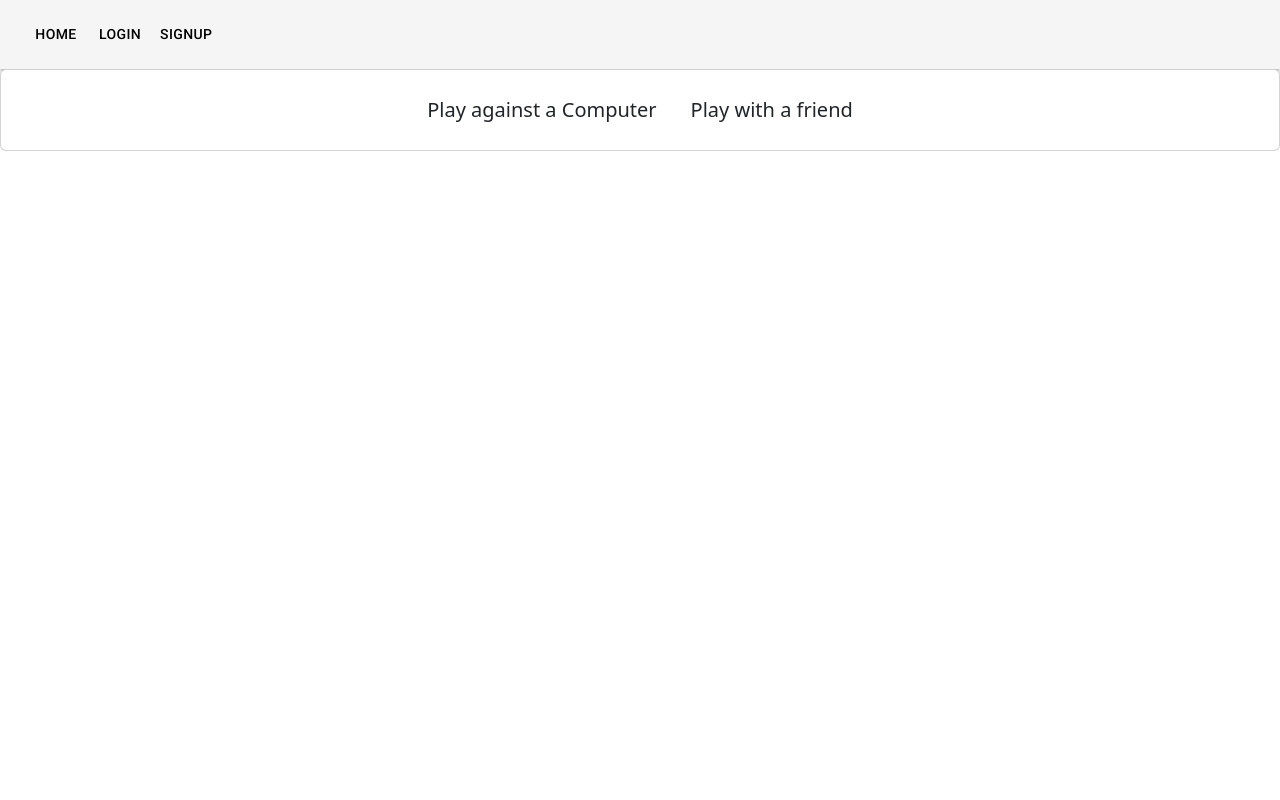
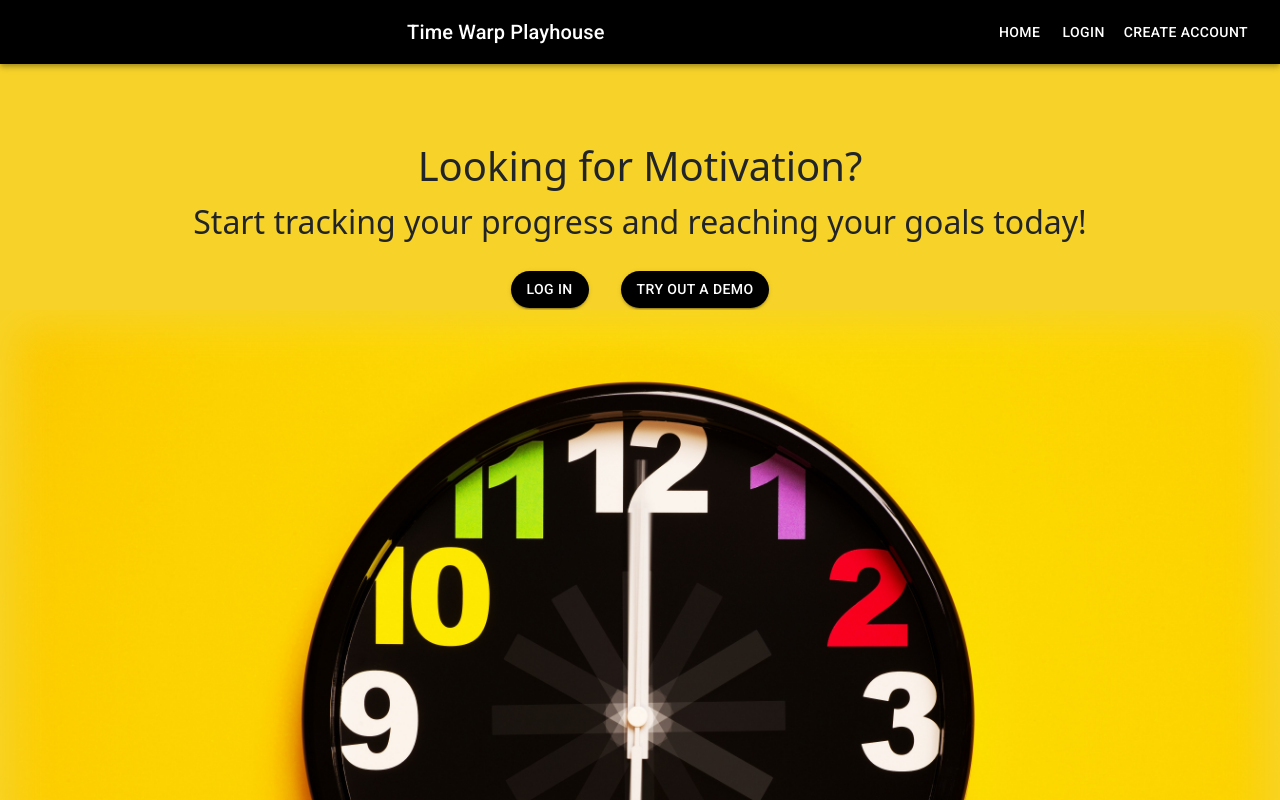
Before and after one commit to DLMedeiro/code-playground, a React (Create React App) app: page / in a window 1280 px wide. Shown: the top 800 px of the page. Built offline with nearby package versions, Linux system fonts and the light colour scheme.

Commit message:
update home page

```diff
--- a/package.json
+++ b/package.json
@@ -26,6 +26,7 @@
     "react-scripts": "^5.0.1",
     "reactstrap": "^9.1.5",
     "redux": "^4.2.0",
+    "sass": "^1.62.1",
     "web-vitals": "^2.1.4"
   },
   "scripts": {
--- a/src/App.js
+++ b/src/App.js
@@ -1,5 +1,5 @@
 import "bootstrap/dist/css/bootstrap.min.css";
-// import "./Styles/App.css";
+import "./Styles/App.css";
 // import "./Styles/index.css";
 // import "./Styles/Navbar.css";
 // import "./Styles/Toast.css";
--- a/src/Components/Home.js
+++ b/src/Components/Home.js
@@ -1,49 +1,63 @@
-import React, { Component } from "react";
+import React from "react";
 import { Link } from "react-router-dom";
-import { useDispatch } from "react-redux";
-import { gameActions } from "../store/game-slice";
-import { player1Actions } from "../store/player1-slice";
-import { player2Actions } from "../store/player2-slice";
-import { Card, CardBody } from "reactstrap";
+import Box from "@mui/material/Box";
+import Grid from "@mui/material/Grid";
+import Button from "@mui/material/Button";
+import "../Styles/imageFade.scss";
 
-function Home() {
-  const dispatch = useDispatch();
+import HeroImage from "../images/pexels-stas-knop-3283142 (1).jpg";
+import axios from "axios";
 
-  const setComputer = () => {
-    dispatch(gameActions.addPlayer({ player1: "Computer" }));
-  };
+export default function Home() {
+  return (
+    <Grid
+      container
+      spacing={0}
+      sx={{
+        padding: "78px 0",
+        height: "90vh",
+        display: "flex",
+        // flexDirection: 'column', -> not needed?
+        alignItems: "center",
+        justifyContent: "center",
+      }}
+    >
+      <Grid item xs={12} sx={{ fontSize: "2rem" }}>
+        <h1>Looking for Motivation?</h1>
+        <p>Start tracking your progress and reaching your goals today!</p>
 
-  const resetPlayers = () => {
-    dispatch(gameActions.removePlayers());
-    dispatch(player1Actions.removePlayer());
-    dispatch(player2Actions.removePlayer());
-  };
-
-  return (
-    <Card>
-      <CardBody className="text-center">
-        <Link
-          id="btn-main"
-          role="button"
-          className="btn btn-lg btn-block"
-          to="/newGame"
-          onClick={setComputer}
-        >
-          Play against a Computer
+        <Link to="login" style={{ textDecoration: "none", margin: "1rem" }}>
+          <Button
+            variant="contained"
+            sx={{
+              mt: 3,
+              mb: 2,
+              borderRadius: "40px",
+              margin: "0 auto",
+            }}
+          >
+            Log In
+          </Button>
         </Link>
-        <Link
-          id="btn-main"
-          role="button"
-          className="btn btn-lg btn-block"
-          to="/newGame"
-          // Render GameSetup
-          onClick={resetPlayers}
-        >
-          Play with a friend
+        <Link to="demo" style={{ textDecoration: "none", margin: "1rem" }}>
+          <Button
+            variant="contained"
+            sx={{
+              mt: 3,
+              mb: 2,
+              borderRadius: "40px",
+              margin: "0 auto",
+            }}
+          >
+            Try out a demo
+          </Button>
         </Link>
-      </CardBody>
-    </Card>
+      </Grid>
+      <Grid item xs={12}>
+        <span className="faded faded-all">
+          <img src={HeroImage} alt="bored dog" style={{ width: "100%" }}></img>
+        </span>
+      </Grid>
+    </Grid>
   );
 }
-
-export default Home;
--- a/src/Components/Navbar.js
+++ b/src/Components/Navbar.js
@@ -1,196 +1,84 @@
-import React, { useEffect, useState } from "react";
-import { useDispatch, useSelector } from "react-redux";
-import { Link } from "react-router-dom";
-import { userActions } from "../store/user-slice";
-
-// Material UI
+import * as React from "react";
 import AppBar from "@mui/material/AppBar";
 import Box from "@mui/material/Box";
 import Toolbar from "@mui/material/Toolbar";
+import Typography from "@mui/material/Typography";
+import Button from "@mui/material/Button";
 import IconButton from "@mui/material/IconButton";
-import Typography from "@mui/material/Typography";
-import Menu from "@mui/material/Menu";
 import MenuIcon from "@mui/icons-material/Menu";
-import Container from "@mui/material/Container";
-import Avatar from "@mui/material/Avatar";
-import Button from "@mui/material/Button";
-import Tooltip from "@mui/material/Tooltip";
-import MenuItem from "@mui/material/MenuItem";
-import AdbIcon from "@mui/icons-material/Adb";
+import { Link } from "react-router-dom";
+import { useDispatch, useSelector } from "react-redux";
+import { userActions } from "../store/user-slice";
 
-function Navbar() {
+export default function Navbar() {
   const isLoggedIn = useSelector((state) => state.user.isLoggedIn);
   const dispatch = useDispatch();
   const logout = () => {
     dispatch(userActions.logout());
   };
-
-  const [pages, setPages] = useState([]);
-
-  useEffect(() => {
-    if (isLoggedIn) {
-      setPages(["Home", "Logout"]);
-    } else {
-      setPages(["Home", "Login", "Signup"]);
-    }
-  }, isLoggedIn);
-
-  const [anchorElNav, setAnchorElNav] = React.useState(null);
-  const [anchorElUser, setAnchorElUser] = React.useState(null);
-
-  const handleOpenNavMenu = (event) => {
-    setAnchorElNav(event.currentTarget);
-  };
-  const handleOpenUserMenu = (event) => {
-    setAnchorElUser(event.currentTarget);
-  };
-
-  const handleCloseNavMenu = () => {
-    setAnchorElNav(null);
-  };
-
-  const handleCloseUserMenu = () => {
-    setAnchorElUser(null);
-  };
-
   function loggedOut() {
     return (
       <ul className="nav justify-content-center">
-        <Link to="/">Home</Link>
-        <Link to="/login">
+        <Button href="/" color="inherit">
+          Home
+        </Button>
+        <Button href="/login" color="inherit">
           Login
           {/* LoginForm */}
-        </Link>
-        <Link to="/signup">Create Account</Link>
+        </Button>
+        <Button href="/signup" color="inherit">
+          Create Account
+        </Button>
       </ul>
+      // <ul className="nav justify-content-center">
+      //   <li className="nav-item nav-link">
+      //     <Link to="/">Home</Link>
+      //   </li>
+      //   <li className="nav-item nav-link">
+      //     <Link to="/login">Login</Link>
+      //     {/* LoginForm */}
+      //   </li>
+      //   <li className="nav-item nav-link">
+      //     <Link to="/signup">Create Account</Link>
+      //   </li>
+      // </ul>
     );
   }
   function loggedIn() {
     return (
       <ul className="nav justify-content-center">
-        <Link to="/">Home</Link>
-        <Link to="/" onClick={logout}>
+        <Button href="/" color="inherit">
+          Home
+        </Button>
+        <Button href="/profile" color="inherit">
+          Profile
+        </Button>
+        <Button onClick={logout} href="/" color="inherit">
           Log Out
-        </Link>
+        </Button>
       </ul>
     );
   }
 
   return (
-    <div>
-      <AppBar position="static" color="default">
-        <Container maxWidth="xl">
-          <Toolbar disableGutters>
-            <Typography
-              variant="h5"
-              noWrap
-              component="a"
-              href=""
-              sx={{
-                mr: 2,
-                display: { xs: "flex", md: "none" },
-                flexGrow: 1,
-                fontFamily: "monospace",
-                fontWeight: 700,
-                letterSpacing: ".3rem",
-                color: "inherit",
-                textDecoration: "none",
-              }}
-            >
-              Time Warp Playhouse
-            </Typography>
-
-            {/* <Box sx={{ flexGrow: 1, display: { xs: "flex", md: "none" } }}>
-              <IconButton
-                size="large"
-                aria-label="account of current user"
-                aria-controls="menu-appbar"
-                aria-haspopup="true"
-                onClick={handleOpenNavMenu}
-                color="inherit"
-              >
-                <MenuIcon />
-              </IconButton>
-              <Menu
-                id="menu-appbar"
-                anchorEl={anchorElNav}
-                anchorOrigin={{
-                  vertical: "bottom",
-                  horizontal: "left",
-                }}
-                keepMounted
-                transformOrigin={{
-                  vertical: "top",
-                  horizontal: "left",
-                }}
-                open={Boolean(anchorElNav)}
-                onClose={handleCloseNavMenu}
-                sx={{
-                  display: { xs: "block", md: "none" },
-                }}
-              >
-                {pages.map((page) => (
-                  <MenuItem key={page} onClick={handleCloseNavMenu}>
-                    <Typography textAlign="center">{page}</Typography>
-                  </MenuItem>
-                ))}
-              </Menu>
-            </Box> */}
-
-            <Box sx={{ flexGrow: 1, display: { xs: "none", md: "flex" } }}>
-              {pages.map((page) => (
-                <Button
-                  key={page}
-                  onClick={handleCloseNavMenu}
-                  sx={{ my: 2, color: "black", display: "block" }}
-                >
-                  {page}
-                </Button>
-              ))}
-            </Box>
-
-            <Box sx={{ flexGrow: 1, display: { xs: "flex", md: "none" } }}>
-              <IconButton
-                size="large"
-                aria-label="account of current user"
-                aria-controls="menu-appbar"
-                aria-haspopup="true"
-                onClick={handleOpenNavMenu}
-                color="inherit"
-              >
-                <MenuIcon />
-              </IconButton>
-
-              <Menu
-                id="menu-appbar"
-                anchorEl={anchorElNav}
-                anchorOrigin={{
-                  vertical: "bottom",
-                  horizontal: "left",
-                }}
-                keepMounted
-                transformOrigin={{
-                  vertical: "top",
-                  horizontal: "left",
-                }}
-                open={Boolean(anchorElNav)}
-                onClose={handleCloseNavMenu}
-                sx={{
-                  display: { xs: "block", md: "none" },
-                }}
-              >
-                {pages.map((page) => (
-                  <MenuItem key={page} onClick={handleCloseNavMenu}>
-                    <Typography textAlign="center">{page}</Typography>
-                  </MenuItem>
-                ))}
-              </Menu>
-            </Box>
-          </Toolbar>
-        </Container>
+    <Box sx={{ flexGrow: 1 }}>
+      <AppBar position="static">
+        <Toolbar>
+          {/* <IconButton
+            size="large"
+            edge="start"
+            color="inherit"
+            aria-label="menu"
+            sx={{ mr: 2 }}
+          >
+            <MenuIcon />
+          </IconButton> */}
+          <Typography variant="h6" component="div" sx={{ flexGrow: 1 }}>
+            Time Warp Playhouse
+          </Typography>
+          {isLoggedIn === true ? loggedIn() : loggedOut()}
+        </Toolbar>
       </AppBar>
-    </div>
+    </Box>
   );
 }
-
-export default Navbar;
--- a/src/Styles/App.css
+++ b/src/Styles/App.css
@@ -2,6 +2,7 @@
 
 .App {
   text-align: center;
+  background-color: #f7d329;
 
   /* max-width: 50rem; */
 }
--- /dev/null
+++ b/src/Styles/imageFade.scss
@@ -0,0 +1,112 @@
+/* https://codepen.io/burtclan/pen/PoOOey */
+
+@mixin faded($offset, $blur-radius, $spread-radius)
+{
+    &.faded-left:after {
+        box-shadow: inset $offset 0 $blur-radius (-$spread-radius);
+    }
+
+    &.faded-right:after {
+        box-shadow: inset (-$offset) 0 $blur-radius (-$spread-radius);
+    }
+
+    &.faded-top:after {
+       box-shadow: inset 0 $offset $blur-radius (-$spread-radius);
+    }
+
+    &.faded-bottom:after {
+        box-shadow: inset 0 (-$offset) $blur-radius (-$spread-radius);
+    }
+
+    &.faded-left.faded-right:after {
+        box-shadow: inset $offset 0 $blur-radius (-$spread-radius), inset (-$offset) 0 $blur-radius (-$spread-radius);
+    }
+
+    &.faded-left.faded-top:after {
+        box-shadow: inset $offset ($offset) $blur-radius (-$spread-radius);
+    }
+
+    &.faded-right.faded-bottom:after {
+        box-shadow: inset (-$offset) (-$offset) $blur-radius (-$spread-radius);
+    }
+
+    &.faded-top.faded-right:after {
+        box-shadow: inset (-$offset) $offset $blur-radius (-$spread-radius);
+    }
+
+    &.faded-top.faded-bottom:after {
+       box-shadow: inset 0 $offset $blur-radius (-$spread-radius), inset 0 (-$offset) $blur-radius (-$spread-radius);
+    }
+
+    &.faded-left.faded-bottom:after {
+        box-shadow: inset $offset (-$offset) $blur-radius (-$spread-radius);
+    }
+
+    &.faded-top.faded-right.faded-bottom:after {
+        box-shadow: inset (-$offset/2) 0 $blur-radius $spread-radius;
+    }
+
+    &.faded-left.faded-right.faded-bottom:after {
+        box-shadow: inset 0 (-$offset/2) $blur-radius $spread-radius;
+    }
+
+    &.faded-left.faded-top.faded-bottom:after {
+        box-shadow: inset ($offset/2) 0 $blur-radius $spread-radius;
+    }
+
+    &.faded-left.faded-top.faded-right:after {
+        box-shadow: inset 0 ($offset/2) $blur-radius $spread-radius;
+    }
+
+    &.faded-all:after, &.faded-left.faded-top.faded-right.faded-bottom:after {
+        box-shadow: inset 0 0 $blur-radius $spread-radius;
+    }
+}
+
+
+
+
+$faded-offset: 40px !default;
+$faded-blur-radius: 40px !default;
+$faded-spread-radius: 16px !default;
+
+$faded-narrow-offset: 20px !default;
+$faded-narrow-blur-radius: 20px !default;
+$faded-narrow-spread-radius: 10px !default;
+
+$faded-wide-offset: 80px !default;
+$faded-wide-blur-radius: 80px !default;
+$faded-wide-spread-radius: 28px !default;
+
+.faded {
+    position: relative;
+    display: inline-block;
+    color: #f7d329;
+
+    &:after {
+        content: "";
+        position: absolute;
+        display: block;
+        top: 0;
+        left: 0;
+        width: 100%;
+        height: 100%;
+        border-collapse: separate;
+    }
+
+    @include faded($faded-offset, $faded-blur-radius, $faded-spread-radius);
+
+    &.faded-narrow {
+        @include faded($faded-narrow-offset, $faded-narrow-blur-radius, $faded-narrow-spread-radius);
+    }
+
+    &.faded-wide {
+        @include faded($faded-wide-offset, $faded-wide-blur-radius, $faded-wide-spread-radius);
+    }
+}
+
+
+// Scale images down if they're too large for available space
+img {
+  max-width: 100%;
+}
--- a/src/index.js
+++ b/src/index.js
@@ -3,18 +3,41 @@ import ReactDOM from "react-dom/client";
 import App from "./App";
 import reportWebVitals from "./reportWebVitals";
 import { BrowserRouter } from "react-router-dom";
+import { ThemeProvider, createTheme } from "@mui/material/styles";
 
 // Redux
 import { Provider } from "react-redux";
 import store from "./store";
 
+const theme = createTheme({
+  palette: {
+    primary: {
+      main: "#000",
+      light: "#ed008e",
+      dark: "#f8de2c",
+    },
+    secondary: {
+      dark: "#e8b29e",
+      light: "#f8de2c",
+      main: "#cb99d5",
+    },
+    info: {
+      main: "#e8b29e",
+      light: "#e1def1",
+      dark: "#cb99d5",
+    },
+  },
+});
+
 const root = ReactDOM.createRoot(document.getElementById("root"));
 root.render(
-  <Provider store={store}>
-    <BrowserRouter>
-      <App />
-    </BrowserRouter>
-  </Provider>
+  <ThemeProvider theme={theme}>
+    <Provider store={store}>
+      <BrowserRouter>
+        <App />
+      </BrowserRouter>
+    </Provider>
+  </ThemeProvider>
 );
 
 // If you want to start measuring performance in your app, pass a function
```
Also changed, not shown: src/images/pexels-stas-knop-3283142 (1).jpg (added), 1 other file (tests, documents, lock files or other folders).
